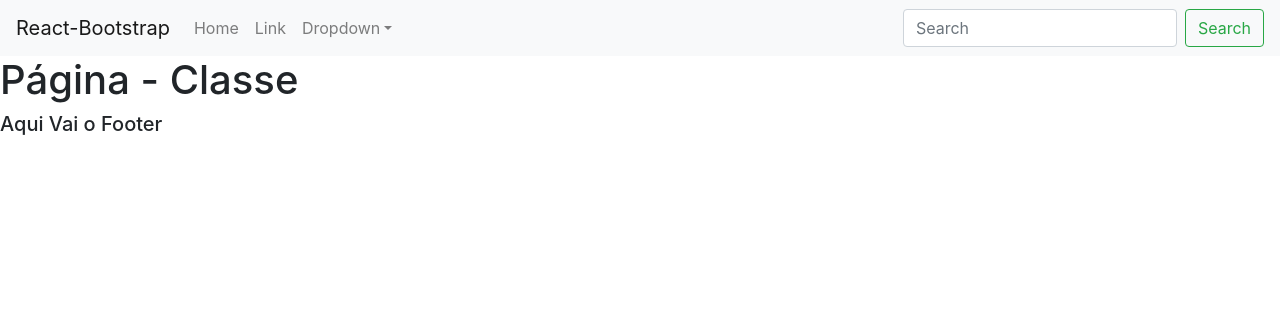
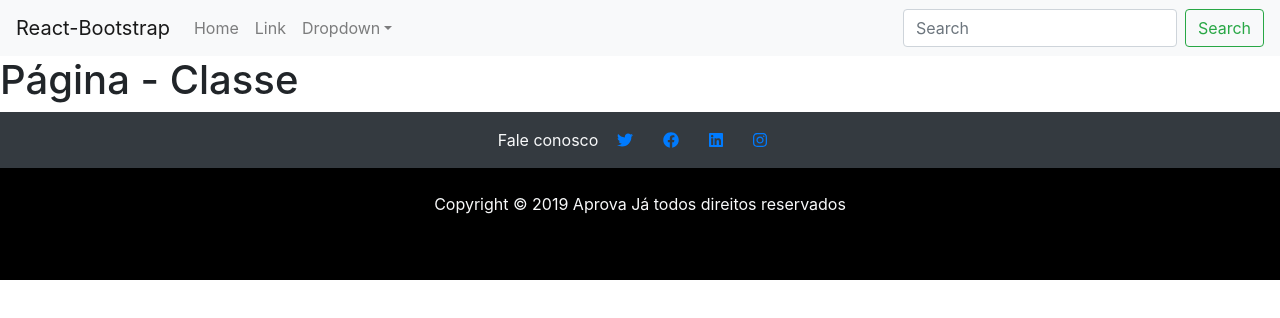
Before and after one commit to brendonhc/aprova-ja, a React (Create React App) app: page /classe in a window 1280 px wide. Shown: the top 318 px of the page. Built offline with nearby package versions, Linux system fonts and the light colour scheme; the HTML template or start-up script is replaced by a standard one.

Commit message:
Footer inicial com link para redes sociais

```diff
--- a/package.json
+++ b/package.json
@@ -3,6 +3,10 @@
   "version": "0.1.0",
   "private": true,
   "dependencies": {
+    "@fortawesome/fontawesome-svg-core": "^1.2.15",
+    "@fortawesome/free-brands-svg-icons": "^5.7.2",
+    "@fortawesome/free-solid-svg-icons": "^5.7.2",
+    "@fortawesome/react-fontawesome": "^0.1.4",
     "@material-ui/core": "^3.9.2",
     "bootstrap": "^4.3.1",
     "react": "^16.8.3",
--- a/src/App.js
+++ b/src/App.js
@@ -2,6 +2,7 @@ import React, { Component } from 'react';
 import { BrowserRouter, Switch, Route } from 'react-router-dom';
 
 import Menu from './components/Menu';
+import Footer from './components/Footer';
 
 import Entrar from './pages/Entrar';
 import Cadastro from './pages/Cadastro';
@@ -23,9 +24,7 @@ class App extends Component {
           </Switch>
         </BrowserRouter>
 
-        <footer>
-          <h5>Aqui Vai o Footer</h5>
-        </footer>
+        <Footer />
       </div>
     );
   }
--- /dev/null
+++ b/src/components/Footer/Footer.js
@@ -0,0 +1,36 @@
+import React, { Component } from 'react'
+import { FontAwesomeIcon } from '@fortawesome/react-fontawesome'
+import { faTwitter, faFacebook, faLinkedin, faInstagram } from '@fortawesome/free-brands-svg-icons'
+
+export default class Footer extends Component {
+  render() {
+    return (
+      <footer className="footer row">
+        <div className="container-fluid bg-dark">
+          <div className="row">
+            <div className="py-3 mx-auto px-4">
+              <p className="text-light text-center mr-1 d-block d-sm-inline mb-2 mb-sm-0">
+                Fale conosco
+              </p>
+              <a target="_blank" rel="noopener noreferrer" href="https://twitter.com/" className="col">
+                <FontAwesomeIcon icon={faTwitter} />
+              </a>
+              <a target="_blank" rel="noopener noreferrer" href="https://www.facebook.com/" className="col">
+                <FontAwesomeIcon icon={faFacebook} />
+              </a>
+              <a target="_blank" rel="noopener noreferrer" href="https://www.linkedin.com/company/" className="col">
+                <FontAwesomeIcon icon={faLinkedin} />
+              </a>
+              <a target="_blank" rel="noopener noreferrer" href="https://www.instagram.com/" className="col">
+                <FontAwesomeIcon icon={faInstagram} />
+              </a>
+            </div>
+          </div>
+          <div className="row justify-content-center pb-5 pt-4 px-4" style={{ backgroundColor: 'black' }}>
+            <p className="text-light text-center">Copyright © 2019 Aprova Já todos direitos reservados</p>
+          </div>
+        </div>
+      </footer>
+    )
+  }
+}
--- /dev/null
+++ b/src/components/Footer/index.js
@@ -0,0 +1,3 @@
+import Footer from './Footer';
+
+export default Footer;
```
Also changed, not shown: 1 other file (tests, documents, lock files or other folders).
